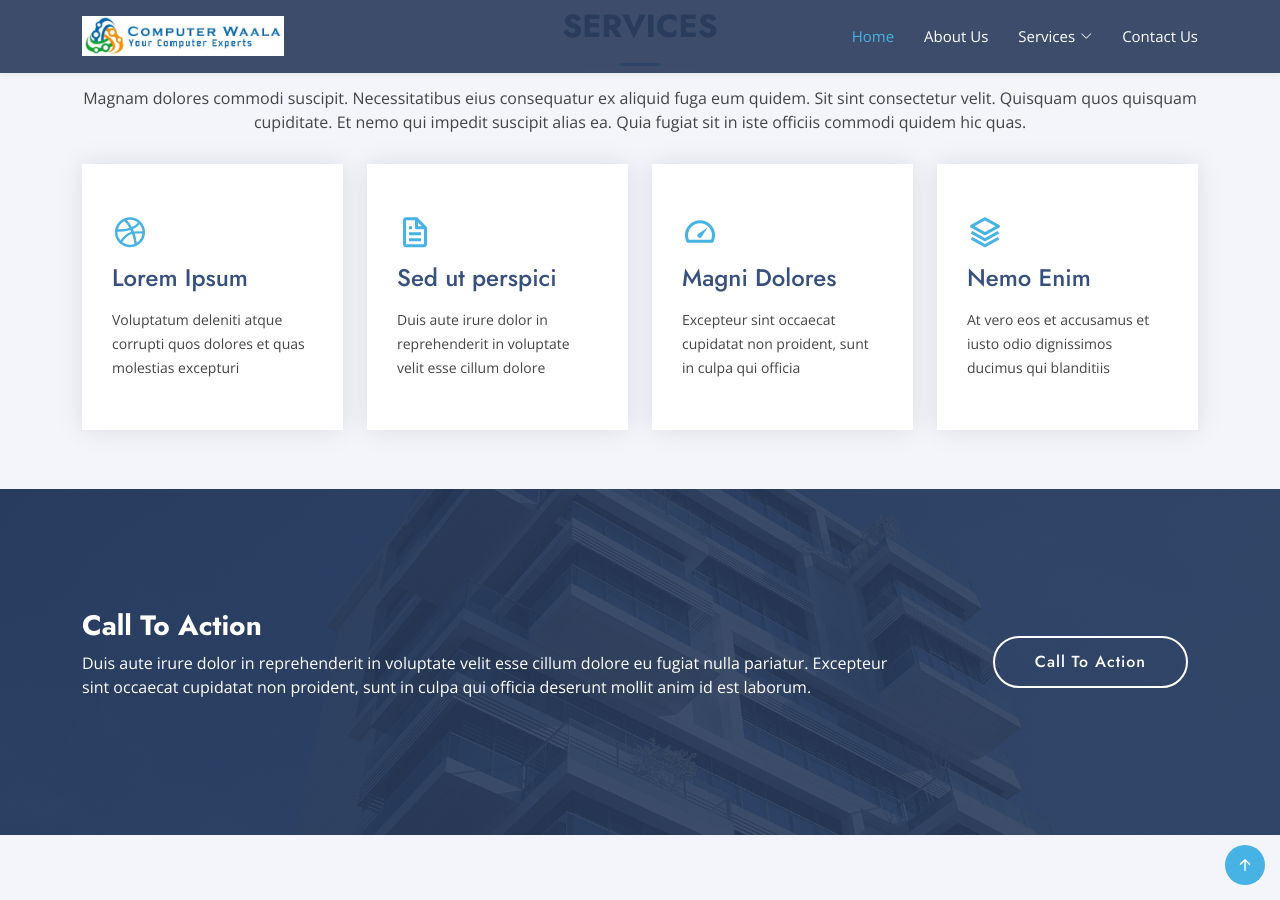
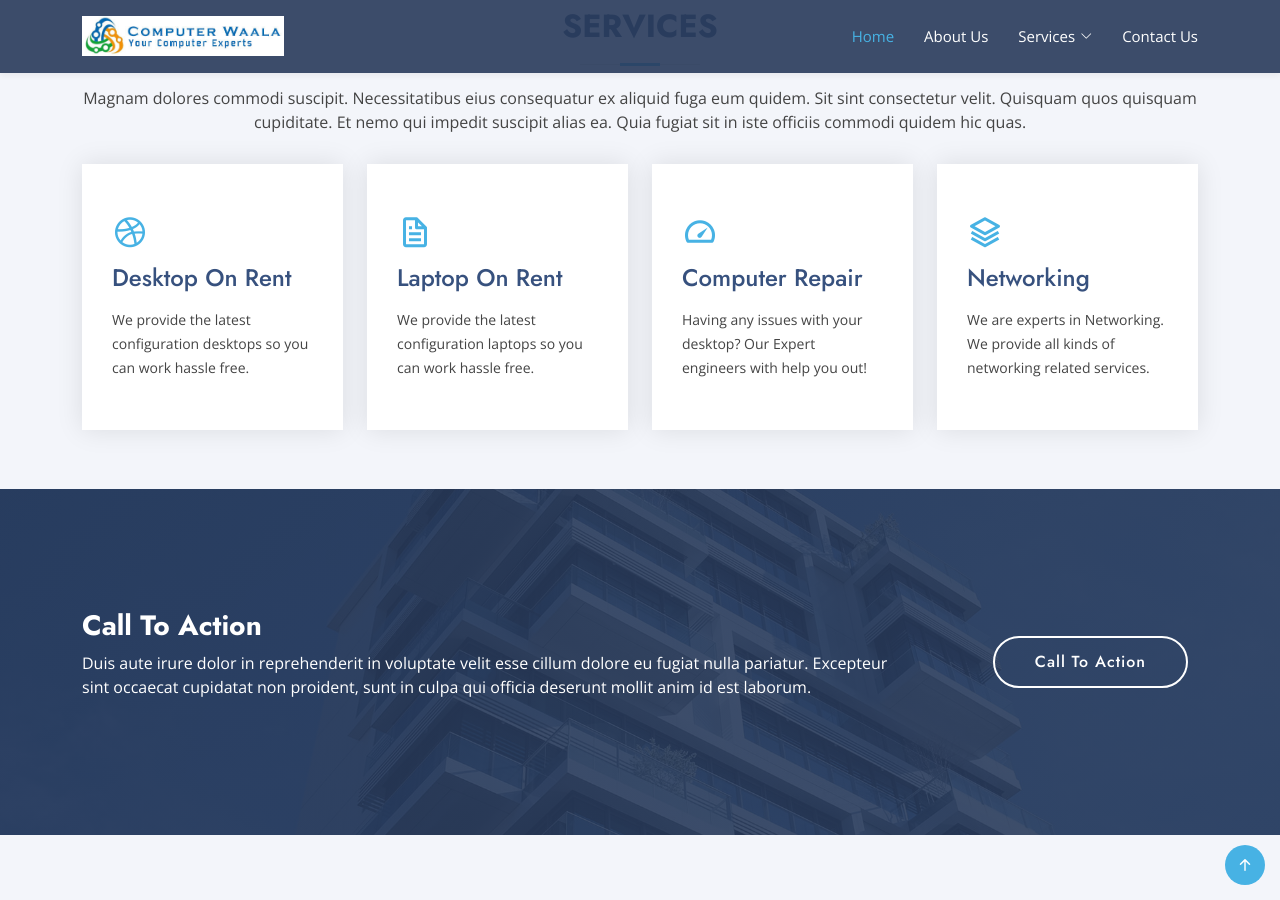
Before and after one commit to ProgrammerNomad/computerwaala, a Jekyll site: the page built from index.html, in a window 1280 px wide and 900 px high, scrolled down 2151 px. Built offline with Jekyll 4.4.1, drawn with Linux system fonts in a browser that asks for light colours; some of the changed text lies outside the part shown.

Commit message:
Update index.html

```diff
--- a/index.html
+++ b/index.html
@@ -10,15 +10,16 @@
     <div class="container">
       <div class="row">
         <div class="col-lg-6 d-flex flex-column justify-content-center pt-4 pt-lg-0 order-2 order-lg-1" data-aos="fade-up" data-aos-delay="200">
-          <h1>Better Solutions For Your Business</h1>
-          <h2>We are team of talented designers making websites with Bootstrap</h2>
+          <h1>Slow Computer? Popups?</h1>
+          <h2>We will get it back to normal</h2>
+		  <p>We don’t advertise one price only to upsell you once connected like the others. Our charge is for a complete repair, not per issue!</p>
           <div class="d-flex justify-content-center justify-content-lg-start">
             <a href="#about" class="btn-get-started scrollto">Get Started</a>
             <a href="https://www.youtube.com/watch?v=jDDaplaOz7Q" class="glightbox btn-watch-video"><i class="bi bi-play-circle"></i><span>Watch Video</span></a>
           </div>
         </div>
         <div class="col-lg-6 order-1 order-lg-2 hero-img" data-aos="zoom-in" data-aos-delay="200">
-          <img src="assets/img/hero-img.png" class="img-fluid animated" alt="">
+          <img src="/assets/img/hero-img.png" class="img-fluid animated" alt="">
         </div>
       </div>
     </div>
@@ -185,32 +186,32 @@
           <div class="col-xl-3 col-md-6 d-flex align-items-stretch" data-aos="zoom-in" data-aos-delay="100">
             <div class="icon-box">
               <div class="icon"><i class="bx bxl-dribbble"></i></div>
-              <h4><a href="">Lorem Ipsum</a></h4>
-              <p>Voluptatum deleniti atque corrupti quos dolores et quas molestias excepturi</p>
+              <h4><a href="">Desktop On Rent</a></h4>
+              <p>We provide the latest configuration desktops so you can work hassle free.</p>
             </div>
           </div>
 
           <div class="col-xl-3 col-md-6 d-flex align-items-stretch mt-4 mt-md-0" data-aos="zoom-in" data-aos-delay="200">
             <div class="icon-box">
               <div class="icon"><i class="bx bx-file"></i></div>
-              <h4><a href="">Sed ut perspici</a></h4>
-              <p>Duis aute irure dolor in reprehenderit in voluptate velit esse cillum dolore</p>
+              <h4><a href="">Laptop On Rent</a></h4>
+              <p>We provide the latest configuration laptops so you can work hassle free.</p>
             </div>
           </div>
 
           <div class="col-xl-3 col-md-6 d-flex align-items-stretch mt-4 mt-xl-0" data-aos="zoom-in" data-aos-delay="300">
             <div class="icon-box">
               <div class="icon"><i class="bx bx-tachometer"></i></div>
-              <h4><a href="">Magni Dolores</a></h4>
-              <p>Excepteur sint occaecat cupidatat non proident, sunt in culpa qui officia</p>
+              <h4><a href="">Computer Repair</a></h4>
+              <p>Having any issues with your desktop? Our Expert engineers with help you out!</p>
             </div>
           </div>
 
           <div class="col-xl-3 col-md-6 d-flex align-items-stretch mt-4 mt-xl-0" data-aos="zoom-in" data-aos-delay="400">
             <div class="icon-box">
               <div class="icon"><i class="bx bx-layer"></i></div>
-              <h4><a href="">Nemo Enim</a></h4>
-              <p>At vero eos et accusamus et iusto odio dignissimos ducimus qui blanditiis</p>
+              <h4><a href="">Networking</a></h4>
+              <p>We are experts in Networking. We provide all kinds of networking related services.</p>
             </div>
           </div>
 
@@ -295,5 +296,5 @@
         </div>
 
       </div>
-    </section><!-- End Frequently Asked Questions Section -->
+    </section>
   </main>
```
